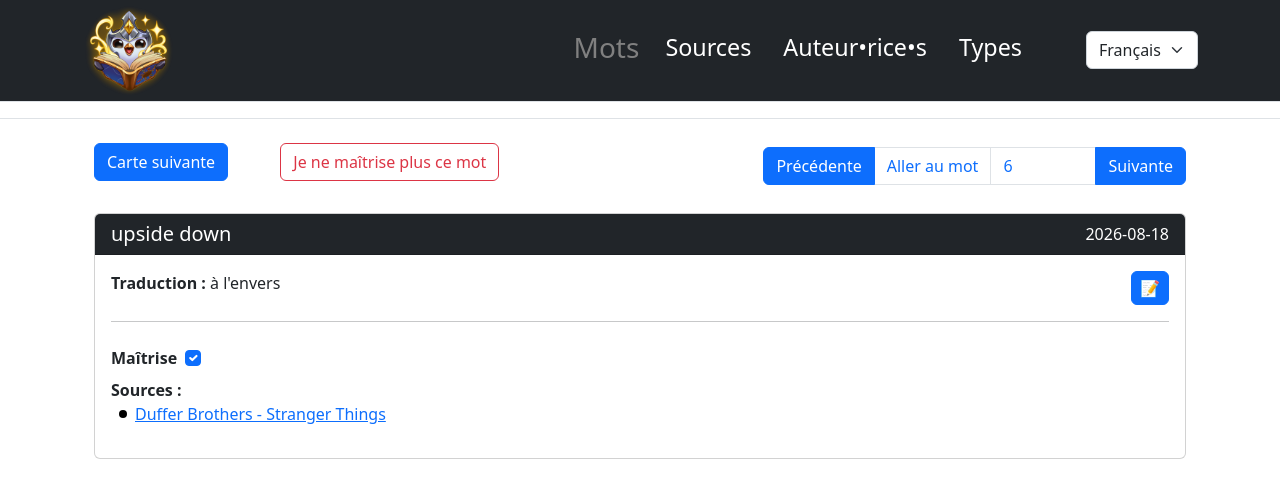
After one commit to Anv0rax/django-vocabulary_bd, a Django app: page /flashcards in a window 1280 px wide. The commit adds this page. Shown: the top 498 px of the page. Run offline with Django 5.2, Linux system fonts and the light colour scheme; data comes from the database, SQL or seed files in the repository; some libraries are stand-ins or nearby versions.

Commit message:
pagination

```diff
--- a/static/css/base.css
+++ b/static/css/base.css
@@ -45,3 +45,7 @@ form label:not(.form-check-label) {
     margin-bottom: 0.5rem;
     display: inline-block;
 }
+
+.z-2 {
+    z-index: 2 !important;
+}
--- /dev/null
+++ b/vocabulary_db/templates/vocabulary_db/words_flashcard.html
@@ -0,0 +1,104 @@
+{% extends 'base.html' %}
+{% load static %}
+{% load i18n %}
+
+{% block add_css_js %}
+{% endblock %}
+
+{% block content %}
+{% if not words %}
+    <h3 class="d-flex align-items-center justify-content-center">{% trans "Aucun résultat" %}</h3>
+{% endif %}
+
+
+{% for word in words %}
+    <div class="container mb-4 d-flex flex-wrap align-items-center justify-content-between">
+        <form action="{% url 'toggle_mastered' pk=word.word %}" method="POST" >
+            <a href="{% url 'flashcards' %}" class="mb-2 btn btn-primary">{% trans "Carte suivante" %}</a>
+            {% csrf_token %}
+            <input type="hidden" name="page" value="{{ words.number }}">
+            {% if word.mastered %}
+                <input type="submit" value="{% trans 'Je ne maîtrise plus ce mot' %}" class="mb-2 btn btn-outline-danger ms-5">
+            {% else %}
+                <input type="submit" value="{% trans 'Je maîtrise ce mot' %}" class="mb-2 btn btn-outline-success ms-5">
+            {% endif %}
+
+        </form>
+
+        <nav aria-label="..." class="d-flex align-items-center ms-5">
+            <ul class="pagination mb-0">
+                {% if words.has_previous %}
+                    <li class="page-item active">
+                        <a href="?page={{ words.previous_page_number }}" class="page-link">{% trans "Précédente" %}</a>
+                    </li>
+                {% endif %}
+                <li class="page-item">
+                    <form method="GET" class="d-flex">
+                        <input type="submit" value="{% trans 'Aller au mot' %}" class="page-link">
+                        <input type="number" name="page" min="1" max="{{ words.paginator.num_pages }}" value="{{ words.number }}" class="page-link" >
+                    </form>
+                </li>
+
+                {% if words.has_next %}
+                    <li class="page-item active">
+                        <a href="?page={{ words.next_page_number }}" class="page-link">{% trans "Suivante" %}</a>
+                    </li>
+                {% endif %}
+            </ul>
+        </nav>
+    </div>
+    <div class="container">
+
+        <div class="card mb-3 h-100 position-relative">
+            <div class="card-header d-flex justify-content-between align-items-center bg-dark text-white">
+                <p class="card-text h5 mb-0">{{ word.word }}</p>
+                <p class="card-text mb-0 ms-3">
+                    {{ word.added|date:"Y-m-d" }} {# https://docs.djangoproject.com/en/6.1/ref/templates/builtins/#date #}
+                </p>
+            </div>
+
+            <div class="card-body">
+
+                <div class="d-flex justify-content-between align-items-start">
+                    <p class="card-text mb-0">
+                        <strong>{% trans "Traduction" %} :</strong> {{ word.translation }}
+                    </p>
+                    <a href="{% url 'edit_word' pk=word.word %}" class="btn btn-primary p-2 lh-1 ms-2 flex-shrink-0 position-relative z-2" type="button">
+                        📝
+                    </a>
+                </div>
+                <hr>
+
+                {% if word.explainations is not none %}
+                    {{ word.explainations }}
+                {% endif %}
+
+                <label class="list-group-item d-flex gap-2 mt-4">
+                    <strong class="card-text mb-2">{% trans "Maîtrise" %}</strong>
+                    <input class="form-check-input flex-shrink-0 opacity-100" type="checkbox" value="" disabled {% if word.mastered %} checked {% endif %}>
+                </label>
+
+                <strong class="card-text mt-2">{% trans "Sources" %} :</strong>
+                <ul class="ms-1 ps-1">
+                {% for source in word.sources.all %} {# https://stackoverflow.com/questions/14920735/manyrelatedmanager-object-is-not-iterable #}
+                    <li class="d-flex align-items-center">
+                        <span class="d-inline-block bg-black rounded-circle p-1 me-2"></span>
+                        <a href="{% url 'source' pk=source.id %}" class="position-relative z-2">
+                            {% if source.image %}
+                                <div class="d-flex align-items-center">
+                                    <img src="{% get_media_prefix %}{{ source.image }}" style="max-width:32px; margin-right:6px;" />
+                                    {{ source }}
+                                </div>
+                            {% else %}
+                                {{ source }}
+                            {% endif %}
+                        </a>
+                    </li>
+                {% endfor %}
+                </ul>
+            </div>
+        </div>
+    </div>
+{% endfor %}
+
+{% endblock %}
--- a/vocabulary_db/urls.py
+++ b/vocabulary_db/urls.py
@@ -6,6 +6,8 @@ urlpatterns = [
     path('', views.IndexView.as_view(), name="index"),
 
     path('list/words', views.WordsList.as_view(), name="words"),
+    path('flashcards', views.WordsFlashcards.as_view(), name="flashcards"),
+    path('flashcards/mastering/<pk>', views.ToggleMastered.as_view(), name='toggle_mastered'),
     path('add/word', views.AddWord.as_view(), name="add_word"),
     path('edit/word/<str:pk>', views.EditWord.as_view(), name="edit_word"),
     path('delete/word/<str:pk>', views.DeleteWord.as_view(), name="delete_word"),
--- a/vocabulary_db/views.py
+++ b/vocabulary_db/views.py
@@ -2,6 +2,9 @@ from django.shortcuts import render, redirect, get_object_or_404
 from django.views.generic.base import View
 from django.contrib import messages
 from django.utils.translation import gettext as _
+from django.core.paginator import Paginator
+from django.urls import reverse
+from random import randint
 from .models import *
 from .forms import *
 
@@ -40,14 +43,53 @@ class ConfirmDelete(View) :
 class WordsList(View) :
     def get(self, request) :
         words = Word.objects.all()
+        paginator = Paginator(words, 3)
 
+        page_object = paginator.get_page(request.GET.get("page"))
         context = {
             "bool_navbar" : True,
-            "words" : words,
+            "words" : page_object,
             "active" : "words",
         }
 
         return render(request, "vocabulary_db/words.html", context)
+
+class WordsFlashcards(View) :
+    def get(self, request, page=0) :
+        words = Word.objects.all().order_by("added", "word")
+        paginator = Paginator(words, 1) # https://youtu.be/DwaivJPY_1o?t=390
+
+        if paginator.count == 0 :
+            return render(request, "vocabulary_db/words_flashcard.html", {
+                "bool_navbar" : True,
+                "active" : "words",
+            })
+
+        page = request.GET.get("page")
+        if not page :
+            page = randint(1, paginator.count)
+
+        page_object = paginator.get_page(page)
+        context = {
+            "bool_navbar" : True,
+            "words" : page_object,
+            "active" : "words",
+        }
+
+        return render(request, "vocabulary_db/words_flashcard.html", context)
+
+class ToggleMastered(View) :
+    def post(self, request, pk) :
+        word = get_object_or_404(Word, word=pk)
+        word.mastered = not word.mastered
+        word.save()
+        if word.mastered :
+            messages.success(request, _("Mot Maîtrisé !"))
+        else :
+            messages.success(request, _("Le mot n'est plus maîtrisé !"))
+        return redirect(f"{reverse('flashcards')}?page={request.POST.get('page', 1)}")
+
+
 
 # class MyFormView(View): # https://docs.djangoproject.com/en/6.1/topics/class-based-views/intro/
 #     form_class = MyForm
```
Also changed, not shown: vocabulary_db/templates/vocabulary_db/words.html (+25 -2 lines), locale/en/LC_MESSAGES/django.po.
